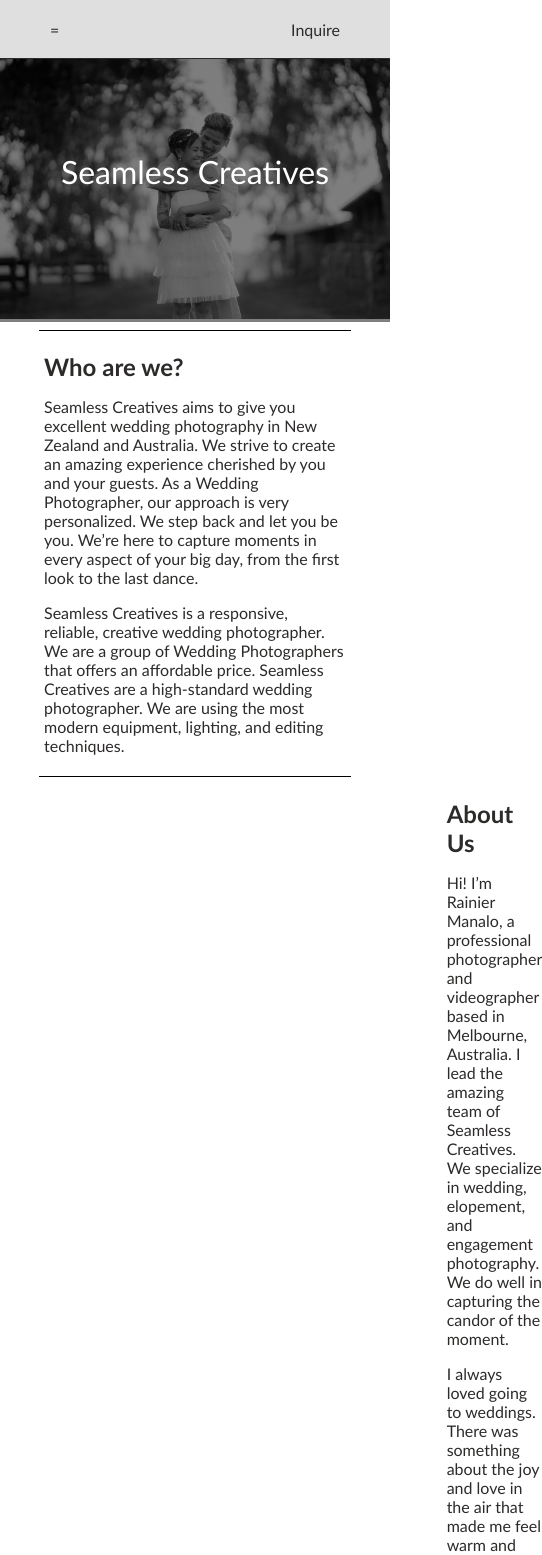
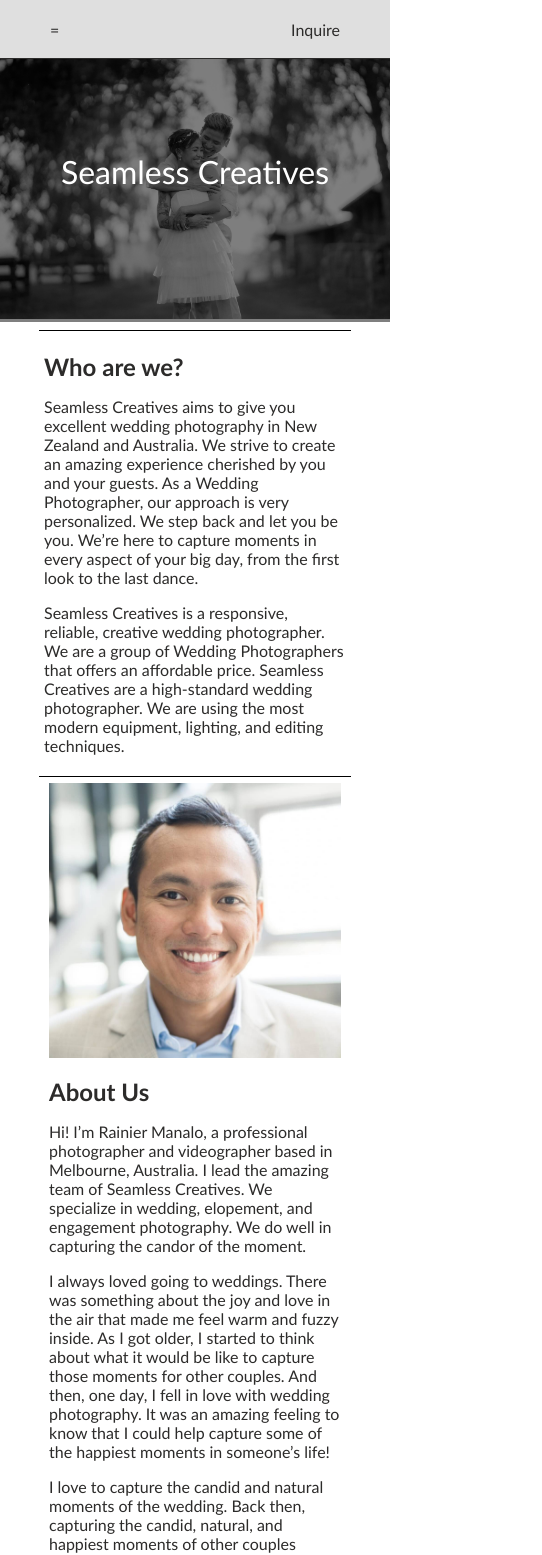
Before and after one commit to RainierJared/SeamlessCreativesApp, a React (Vite) app in the folder seamless-creatives-app/: page / in a window 390 px wide. Shown: the top 1555 px of the page, 542 px wide, since content can reach past the window. Built offline with nearby package versions, Linux system fonts and the light colour scheme.

Commit message:
Added more responsiveness
Will work on the dropdown and inquiry pop up in the future

```diff
--- a/seamless-creatives-app/src/App.css
+++ b/seamless-creatives-app/src/App.css
@@ -95,7 +95,7 @@
 }
 
 .about img {
-  width: 200%;
+  width: 100%;
   height: auto;
   margin-right: 5%;
 }
@@ -106,6 +106,11 @@
 
 .about p {
   font-size: 1.25rem;
+}
+
+.about .textbox {
+  width: 100%;
+  margin: auto;
 }
 
 .gallery {
@@ -149,6 +154,23 @@
     font-size: 1rem;
   }
 
+  .about {
+    display: block;
+    margin: auto;
+    text-align: center;
+
+  }
+
+  .about .textbox {
+    text-align: left;
+  }
+
+  .about img {
+    width: 50%;
+    height: auto;
+
+  }
+
   .about h1 {
     font-size: 2rem;
   }
@@ -176,6 +198,14 @@
     font-size: 1rem;
   }
 
+  .about {
+    display: block;
+  }
+
+  .about img {
+    width: 100%;
+  }
+
   .about h1 {
     font-size: 1.5rem;
   }
--- a/seamless-creatives-app/src/App.jsx
+++ b/seamless-creatives-app/src/App.jsx
@@ -73,7 +73,7 @@
 
         <div className='about'>
           <img src={closeUp} alt="Photo of Ranier Manalo"/>
-          <div>
+          <div className='textbox'>
             <h1>About Us</h1>
             <p> Hi! I’m Rainier Manalo, a professional photographer and videographer based in Melbourne, Australia. I lead the amazing team of Seamless Creatives. We specialize in wedding, elopement, and engagement photography. We do well in capturing the candor of the moment.</p>
             <p>I always loved going to weddings. There was something about the joy and love in the air that made me feel warm and fuzzy inside. As I got older, I started to think about what it would be like to capture those moments for other couples. And then, one day, I fell in love with wedding photography. It was an amazing feeling to know that I could help capture some of the happiest moments in someone’s life!</p>
```
